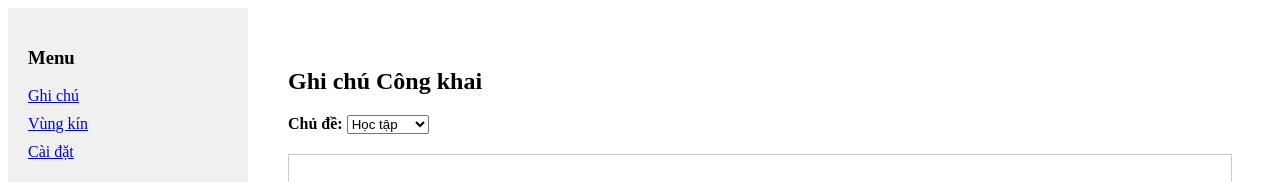
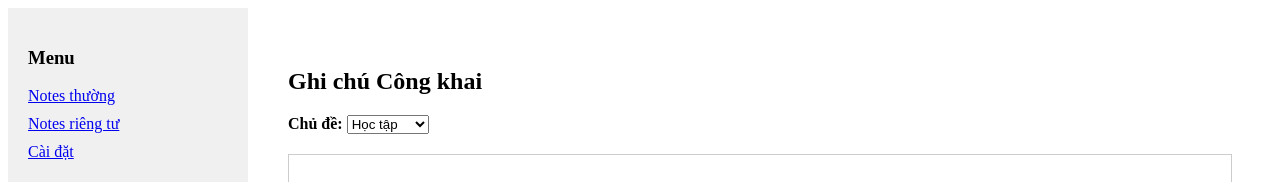
Before and after one commit to ThongUser/NoteApp-MAN-, a React (Vite) app in the folder frontend/: page / in a window 1280 px wide. Shown: the top 182 px of the page. Built offline with nearby package versions, Linux system fonts and the light colour scheme; no server answers.

Commit message:
fix: sidebar

```diff
--- a/frontend/src/App.jsx
+++ b/frontend/src/App.jsx
@@ -13,10 +13,10 @@ function App() {
           <h3>Menu</h3>
           <ul style={{ listStyle: 'none', padding: 0 }}>
             <li style={{ marginBottom: '10px' }}>
-              <Link to="/">Ghi chú</Link>
+              <Link to="/">Notes thường</Link>
             </li>
             <li style={{ marginBottom: '10px' }}>
-              <Link to="/private">Vùng kín</Link>
+              <Link to="/private">Notes riêng tư</Link>
             </li>
             <li style={{ marginBottom: '10px' }}>
               <Link to="/settings">Cài đặt</Link>
```
Also changed, not shown: 1 other file (tests, documents, lock files or other folders).
